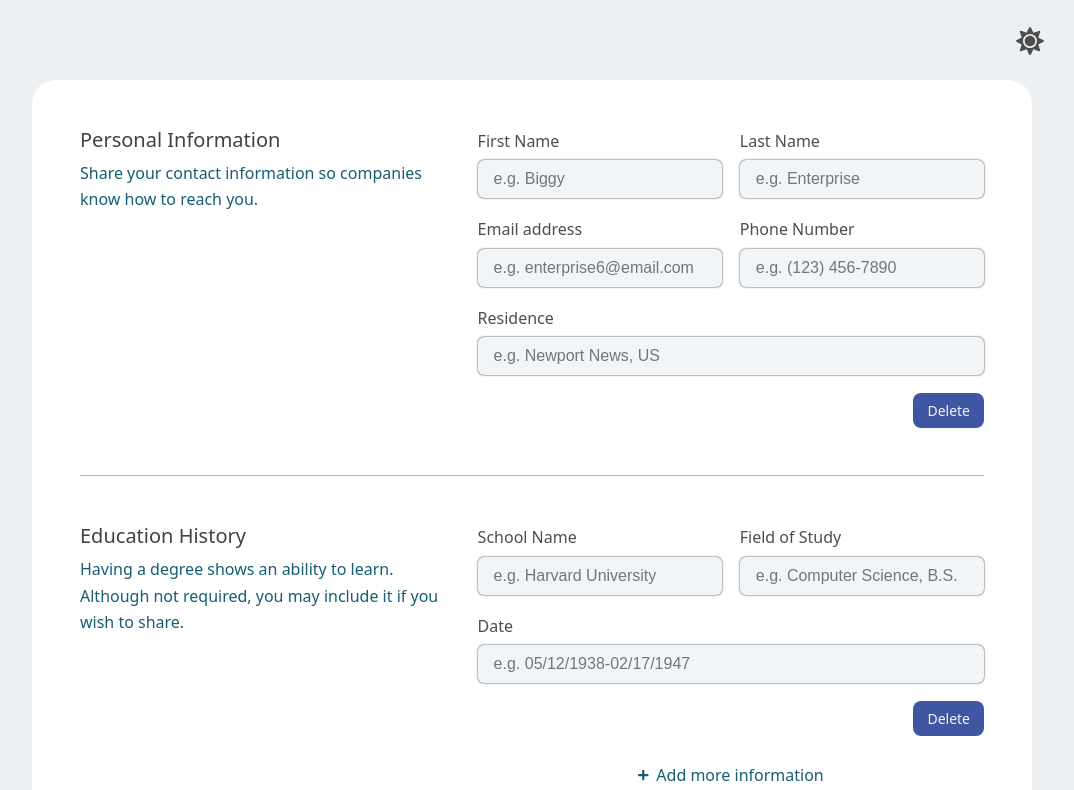
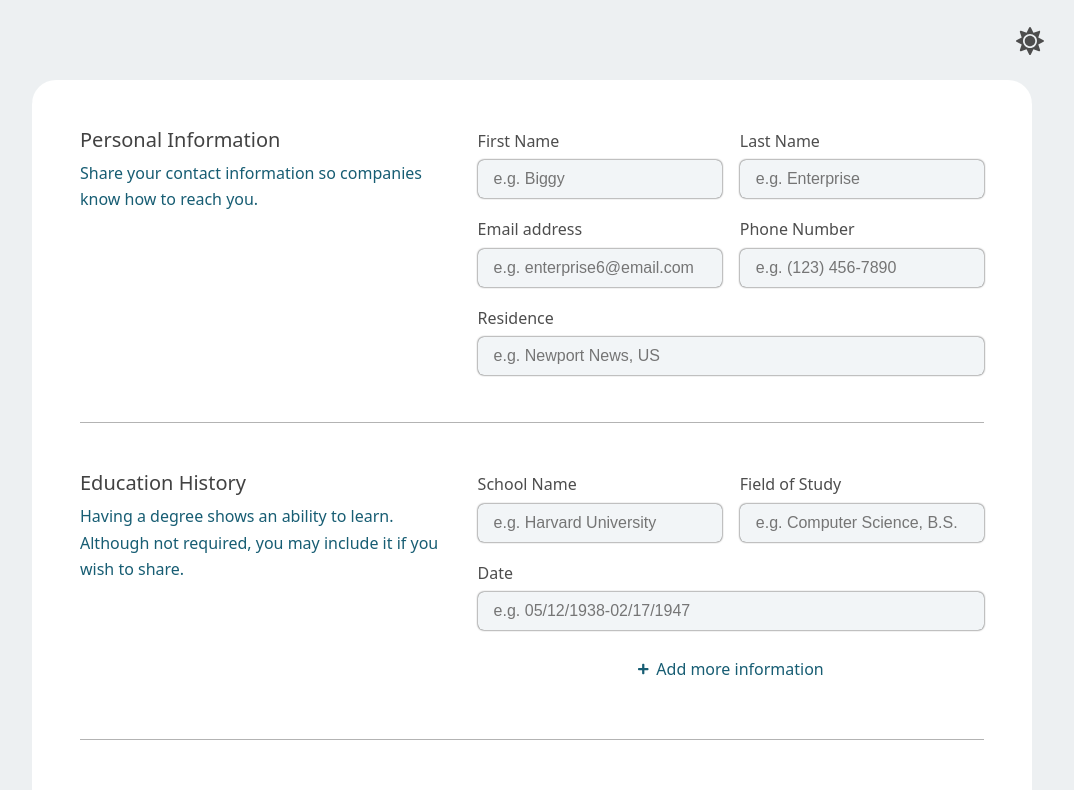
Before and after one commit to AnOrdinaryUsername/CV-Generator, a React (Create React App) app: page / in a window 1280 px wide. Shown: the top 790 px of the page, without its empty margins (108-1182 px from the left). Built offline with nearby package versions, Linux system fonts and the light colour scheme.

Commit message:
fix: Add prop that optionally shows delete button
The initial inputs shouldn't have a delete button so we conditionally
render the button using the prop.

```diff
--- a/src/features/form/components/FormFieldset.jsx
+++ b/src/features/form/components/FormFieldset.jsx
@@ -40,7 +40,9 @@ class FormFieldset extends Component {
     addNewInfo(event) {
         event.preventDefault();
 
-        const inputs = <NewInputs inputs={this.props.inputs} enableAnimation={true} />;
+        const inputs = (
+            <NewInputs inputs={this.props.inputs} enableAnimation={true} includeDelete={true} />
+        );
         const newInfo = [...this.state.info, inputs];
         this.setState({
             info: newInfo,
@@ -53,7 +55,9 @@ class FormFieldset extends Component {
         // reason to add more personal info.
         const isPersonalFieldset = title === 'Personal Information';
 
-        const inputs = <NewInputs inputs={this.props.inputs} enableAnimation={false} />;
+        const inputs = (
+            <NewInputs inputs={this.props.inputs} enableAnimation={false} includeDelete={false} />
+        );
         const { info } = this.state;
 
         return (
--- a/src/features/form/components/NewInputs.jsx
+++ b/src/features/form/components/NewInputs.jsx
@@ -22,7 +22,7 @@ class Inputs extends Component {
     }
 
     render() {
-        const { inputs, enableAnimation } = this.props;
+        const { inputs, enableAnimation, includeDelete } = this.props;
         const { isPresent } = this.state;
 
         return (
@@ -45,9 +45,14 @@ class Inputs extends Component {
 
                             return <Input animation={animation} {...element} key={uniqid()} />;
                         })}
-                        <button className="button button--sm delete" onClick={this.deleteNewInfo}>
-                            Delete
-                        </button>
+                        {includeDelete && (
+                            <button
+                                className="button button--sm delete"
+                                onClick={this.deleteNewInfo}
+                            >
+                                Delete
+                            </button>
+                        )}
                     </div>
                 )}
             </>
```
